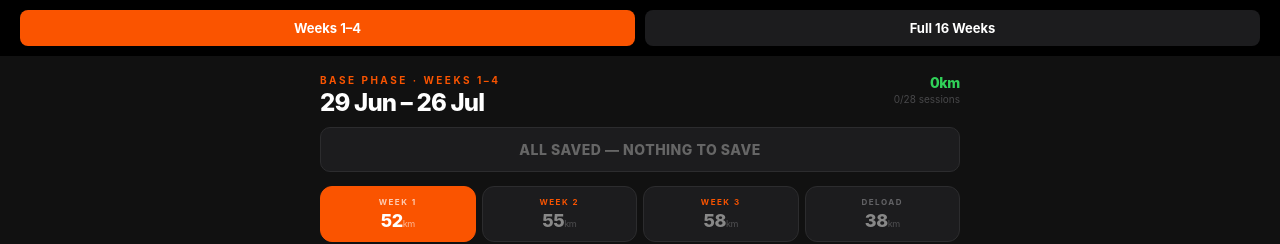
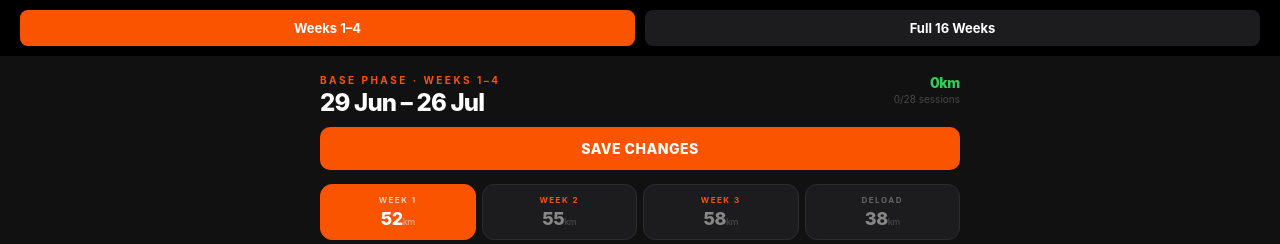
Before and after one commit to rebeccashiel/marathon-plan, a React (Create React App) app: page / in a window 1280 px wide. Shown: the top 244 px of the page. Built offline with nearby package versions, Linux system fonts and the light colour scheme; no server answers; the database is empty.

Commit message:
save button always visible orange

```diff
--- a/src/Block1Plan.tsx
+++ b/src/Block1Plan.tsx
@@ -409,28 +409,20 @@ export default function Block1Plan() {
             </div>
           </div>
 
-          {/* SAVE BUTTON — the ONLY thing that writes to the database */}
-          <button onClick={doSave} disabled={!loaded || saveStatus === "saving"}
+          {/* SAVE BUTTON */}
+          <button onClick={doSave}
             style={{
               width: "100%", padding: "13px", borderRadius: 10, marginBottom: 14,
-              background: saveStatus === "err" ? "#3a0a00" : dirty ? "#fa5400" : "#1c1c1e",
-              border: saveStatus === "err" ? "1.5px solid #ff453a" : dirty ? "none" : "1px solid #2c2c2e",
-              color: saveStatus === "err" ? "#ff8070" : dirty ? "#fff" : "#666",
+              background: saveStatus === "err" ? "#ff453a" : saveStatus === "saved" ? "#30d158" : "#fa5400",
+              border: "none", color: "#fff",
               fontSize: 14, fontWeight: 800, letterSpacing: 0.5,
-              cursor: (!loaded || saveStatus === "saving") ? "wait" : "pointer",
-              display: "flex", alignItems: "center", justifyContent: "center", gap: 8,
+              cursor: "pointer", display: "flex", alignItems: "center", justifyContent: "center",
             }}>
-            {!loaded ? "LOADING…" :
-             saveStatus === "saving" ? "SAVING…" :
-             saveStatus === "err" ? `⚠ SAVE FAILED — TAP TO RETRY` :
+            {saveStatus === "saving" ? "SAVING…" :
+             saveStatus === "err" ? "⚠ SAVE FAILED — TAP TO RETRY" :
              saveStatus === "saved" ? "✓ SAVED" :
-             dirty ? "SAVE CHANGES" : "ALL SAVED — NOTHING TO SAVE"}
+             "SAVE CHANGES"}
           </button>
-          {saveStatus === "err" && saveError && (
-            <div style={{ marginTop: -8, marginBottom: 12, fontSize: 11, color: "#ff8070", background: "#2a0a05", padding: "8px 10px", borderRadius: 6 }}>
-              Error detail: {saveError}
-            </div>
-          )}
 
           {/* WEEK TABS */}
           <div style={{ display: "flex", gap: 6, paddingBottom: 14 }}>
```
